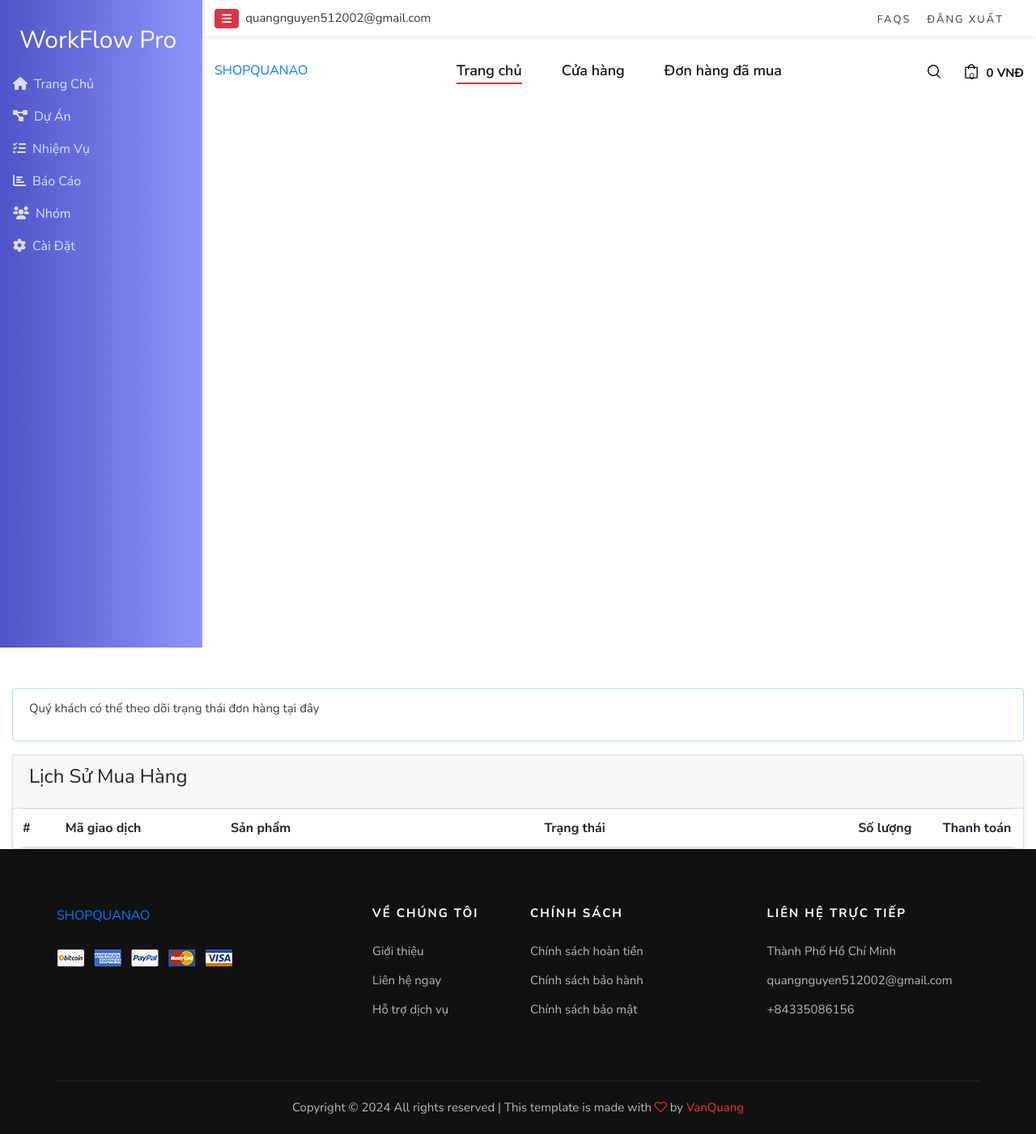
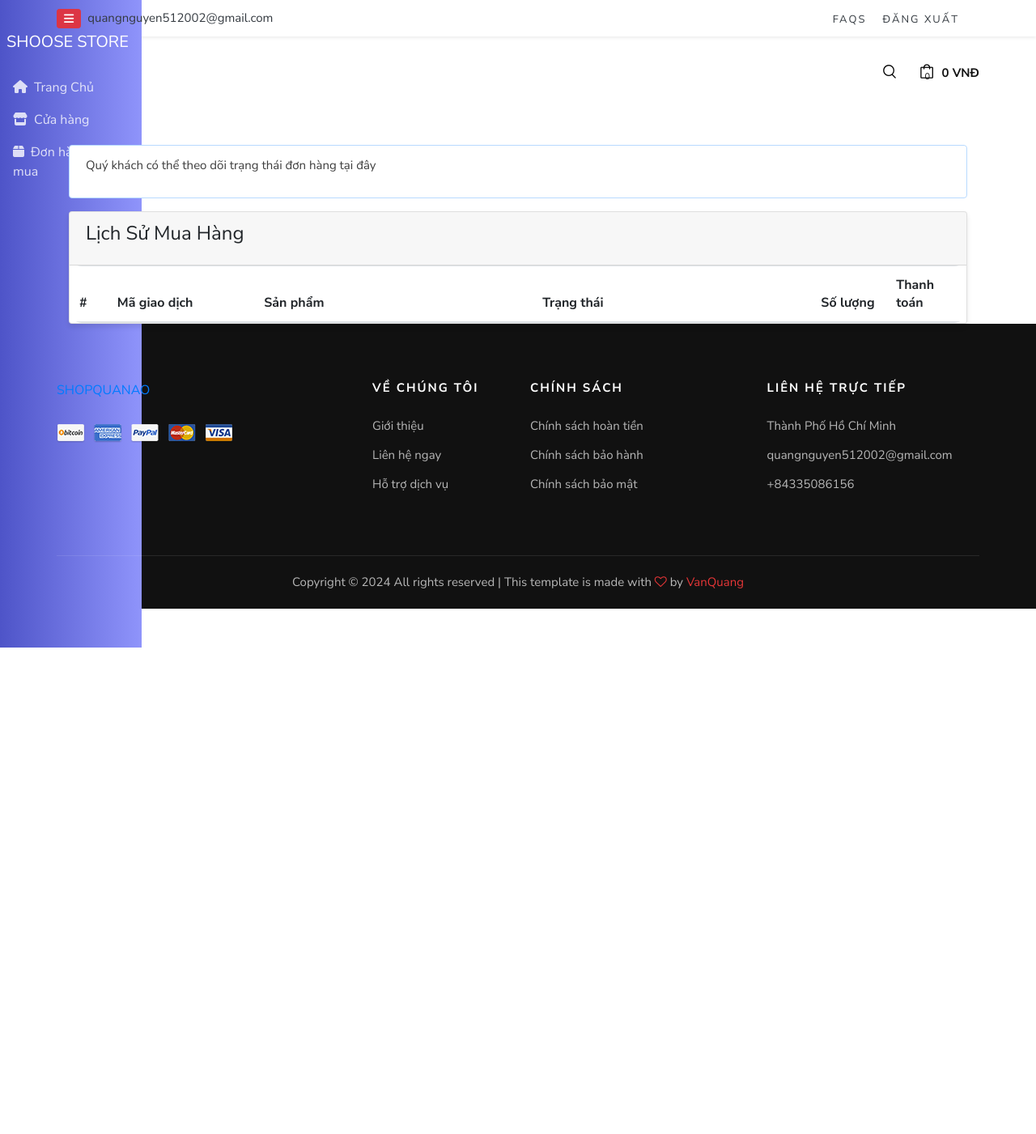
Before and after one commit to hoanghaihuynh/shoesfootball, a PHP site: page /donhang.php in a window 1280 px wide. Shown: the whole page at 81% size. After the commit the page ends 800 px from the top, so only its background shows below. Run offline with PHP 8.4, Linux system fonts and the light colour scheme; a user stored in the database is signed in; data comes from the database, SQL or seed files in the repository; lists and menus that the app fills with data are empty; some libraries are stand-ins or nearby versions.

Commit message:
Slide bar done. Chua hoan thanh menu lv2

```diff
--- a/components/nav.php
+++ b/components/nav.php
@@ -30,8 +30,8 @@ $users_quyen = $users['phanquyen'];
         }
 
         #sidebar {
-            min-width: 250px;
-            max-width: 250px;
+            min-width: 175px;
+            max-width: 175px;
             min-height: 100vh;
             background: linear-gradient(to right, var(--primary-color), var(--secondary-color));
             color: white;
@@ -130,28 +130,28 @@ $users_quyen = $users['phanquyen'];
     <header class="header">
         <!-- Sidebar -->
         <div class="d-flex">
-            <nav id="sidebar">
+            <nav id="sidebar" class="position-fixed vh-100 bg-dark text-white">
                 <div class="position-sticky pt-3">
-                    <div class="px-4 py-3">
-                        <h3 class="text-white">WorkFlow Pro</h3>
+                    <div class="px-2 py-4">
+                        <h3 class="text-white fs-5">SHOOSE STORE</h3>
                     </div>
                     <ul class="nav flex-column">
                         <li class="nav-item">
-                            <a class="nav-link active" href="#">
+                            <a class="nav-link active" href="./home.php">
                                 <i class="fas fa-home me-2"></i>Trang Chủ
                             </a>
                         </li>
                         <li class="nav-item">
-                            <a class="nav-link" href="#">
-                                <i class="fas fa-project-diagram me-2"></i>Dự Án
+                            <a class="nav-link" href="./shop.php?danhmuc=">
+                                <i class="fas fa-store me-2"></i>Cửa hàng
                             </a>
                         </li>
                         <li class="nav-item">
-                            <a class="nav-link" href="#">
-                                <i class="fas fa-tasks me-2"></i>Nhiệm Vụ
+                            <a class="nav-link" href="./donhang.php">
+                                <i class="fas fa-box me-2"></i>Đơn hàng đã mua
                             </a>
                         </li>
-                        <li class="nav-item">
+                        <!-- <li class="nav-item">
                             <a class="nav-link" href="#">
                                 <i class="fas fa-chart-bar me-2"></i>Báo Cáo
                             </a>
@@ -165,7 +165,7 @@ $users_quyen = $users['phanquyen'];
                             <a class="nav-link" href="#">
                                 <i class="fas fa-cog me-2"></i>Cài Đặt
                             </a>
-                        </li>
+                        </li> -->
                     </ul>
                 </div>
             </nav>
@@ -205,16 +205,14 @@ $users_quyen = $users['phanquyen'];
                 <div class="container">
                     <div class="row">
                         <div class="col-lg-3 col-md-3">
-                            <div class="header__logo">
-                                <a href="./index.php">SHOPQUANAO</a>
-                            </div>
+
                         </div>
                         <div class="col-lg-6 col-md-6">
                             <nav class="header__menu mobile-menu">
                                 <ul>
-                                    <li class="active"><a href="./index.php">Trang chủ</a></li>
-                                    <li><a href="./shop.php?danhmuc=">Cửa hàng</a></li>
-                                    <li><a href="./donhang.php">Đơn hàng đã mua</a></li>
+                                    <!-- <li class="active"><a href="./index.php"><i class="fas fa-home me-2"></i>Trang chủ</a></li> -->
+                                    <!-- <li><a href="./shop.php?danhmuc=">Cửa hàng</a></li> -->
+                                    <!-- <li><a href="./donhang.php">Đơn hàng đã mua</a></li> -->
                                 </ul>
                             </nav>
                         </div>
@@ -252,3 +250,23 @@ $users_quyen = $users['phanquyen'];
 
         </div>
     </header>
+
+
+    <script src="https://cdn.jsdelivr.net/npm/bootstrap@5.3.0/dist/js/bootstrap.bundle.min.js"></script>
+    <script>
+        document.addEventListener('DOMContentLoaded', function() {
+            var sidebar = document.getElementById('sidebar');
+            var sidebarCollapse = document.getElementById('sidebarCollapse');
+
+            sidebarCollapse.addEventListener('click', function() {
+                sidebar.classList.toggle('active');
+            });
+
+            // Initialize tooltips
+            var tooltipTriggerList = [].slice.call(document.querySelectorAll('[data-bs-toggle="tooltip"]'))
+            var tooltipList = tooltipTriggerList.map(function (tooltipTriggerEl) {
+                return new bootstrap.Tooltip(tooltipTriggerEl)
+            });
+        });
+    </script>
+</body>
--- a/donhang.php
+++ b/donhang.php
@@ -7,7 +7,7 @@ $email = $_SESSION["user"];
 ?>
 
 
-<div style="padding-top:50px">
+<div style="padding-top:50px" class="container">
     <div class="content-page">
         <div class="container-fluid">
             <div class="row">
```
